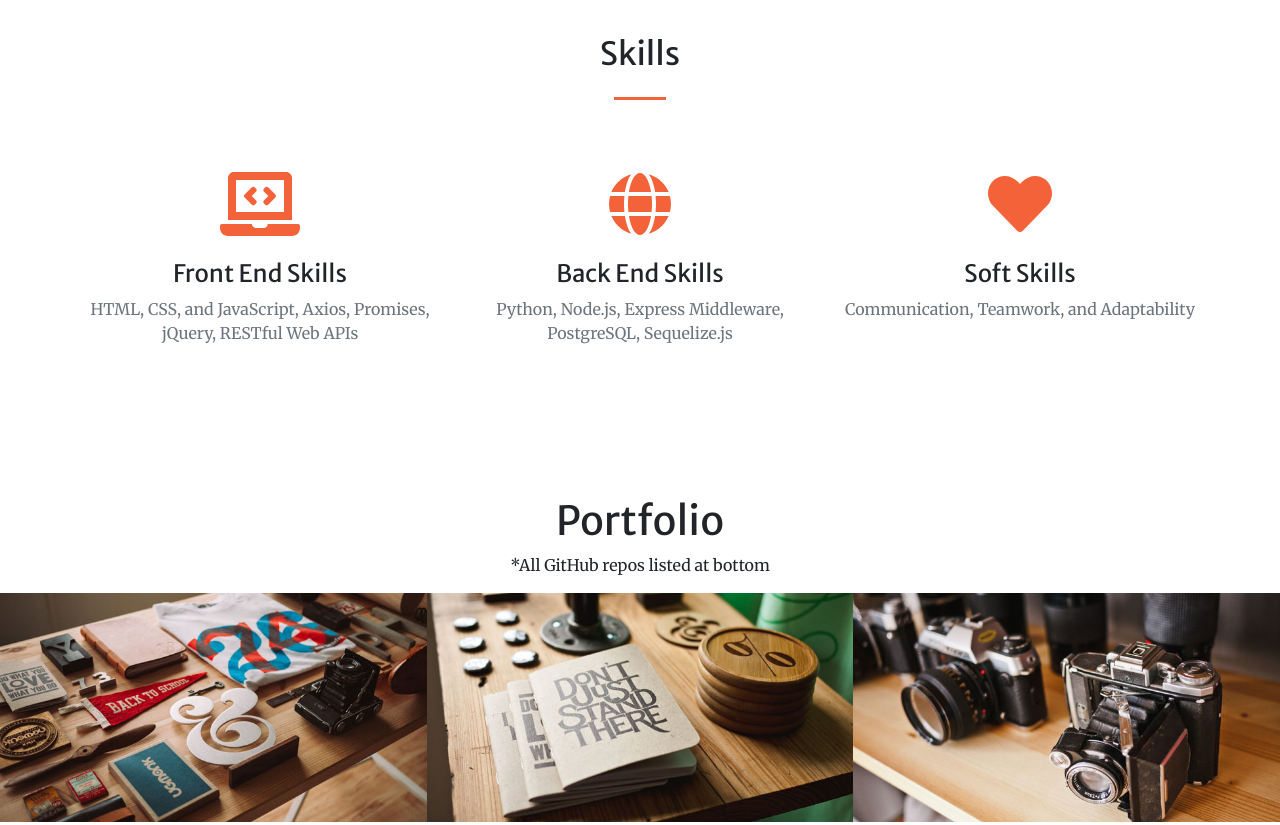
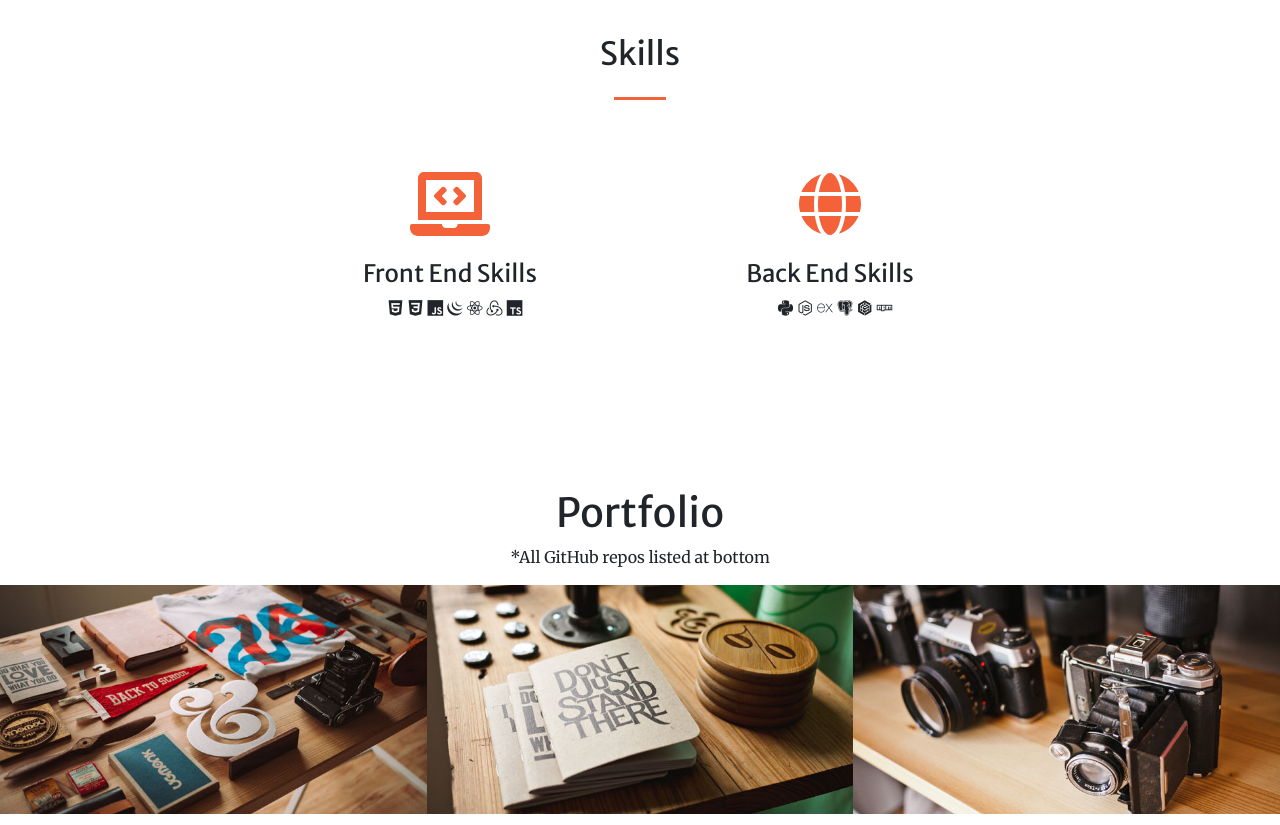
Before and after one commit to MattChale123/portfolio, a plain HTML site: page index.html in a window 1280 px wide. Shown: the part 1540-2365 px from the top of the page. Drawn offline with nearby package versions, Linux system fonts and the light colour scheme.

Commit message:
change skills to icons, styling

```diff
--- a/index.html
+++ b/index.html
@@ -17,6 +17,7 @@
         <link href="https://cdnjs.cloudflare.com/ajax/libs/magnific-popup.js/1.1.0/magnific-popup.min.css" rel="stylesheet" />
         <!-- Core theme CSS (includes Bootstrap)-->
         <link href="css/styles.css" rel="stylesheet" />
+        <link rel="stylesheet" href="https://cdn.jsdelivr.net/gh/devicons/devicon@v2.14.0/devicon.min.css">
     </head>
     <body id="page-top">
         <!-- Navigation-->
@@ -73,21 +74,32 @@
                         <div class="mt-5">
                             <i class="fas fa-4x fa-laptop-code text-primary mb-4"></i>
                             <h3 class="h4 mb-2">Front End Skills</h3>
-                            <p class="text-muted mb-0">HTML, CSS, and JavaScript, Axios, Promises, jQuery, RESTful Web APIs</p>
+                            <!-- <p class="text-muted mb-0">HTML, CSS, and JavaScript, Axios, Promises, jQuery, RESTful Web APIs</p> -->
+                            <ol class="skills">
+                                <i class="devicon-html5-plain"></i>
+                                <i class="devicon-css3-plain"></i>
+                                <i class="devicon-javascript-plain"></i>
+                                <i class="devicon-jquery-plain"></i>
+                                <i class="devicon-react-original"></i>
+                                <i class="devicon-redux-original"></i>
+                                <i class="devicon-typescript-plain"></i>
+
+                            </ol>
                         </div>
                     </div>
                     <div class="col-lg-4 col-md-6 text-center">
                         <div class="mt-5">
                             <i class="fas fa-4x fa-globe text-primary mb-4"></i>
                             <h3 class="h4 mb-2">Back End Skills</h3>
-                            <p class="text-muted mb-0">Python, Node.js, Express Middleware, PostgreSQL, Sequelize.js</p>
-                        </div>
-                    </div>
-                    <div class="col-lg-4 col-md-6 text-center">
-                        <div class="mt-5">
-                            <i class="fas fa-4x fa-heart text-primary mb-4"></i>
-                            <h3 class="h4 mb-2">Soft Skills</h3>
-                            <p class="text-muted mb-0">Communication, Teamwork, and Adaptability</p>
+                            <!-- <p class="text-muted mb-0">Python, Node.js, Express Middleware, PostgreSQL, Sequelize.js</p> -->
+                            <ol class="skills">
+                                <i class="devicon-python-plain"></i>
+                                <i class="devicon-nodejs-plain"></i>
+                                <i class="devicon-express-original"></i>
+                                <i class="devicon-postgresql-plain"></i>
+                                <i class="devicon-sequelize-plain"></i>
+                                <i class="devicon-npm-original-wordmark"></i>
+                            </ol>
                         </div>
                     </div>
                 </div>
```
Also changed, not shown: css/styles.css.
